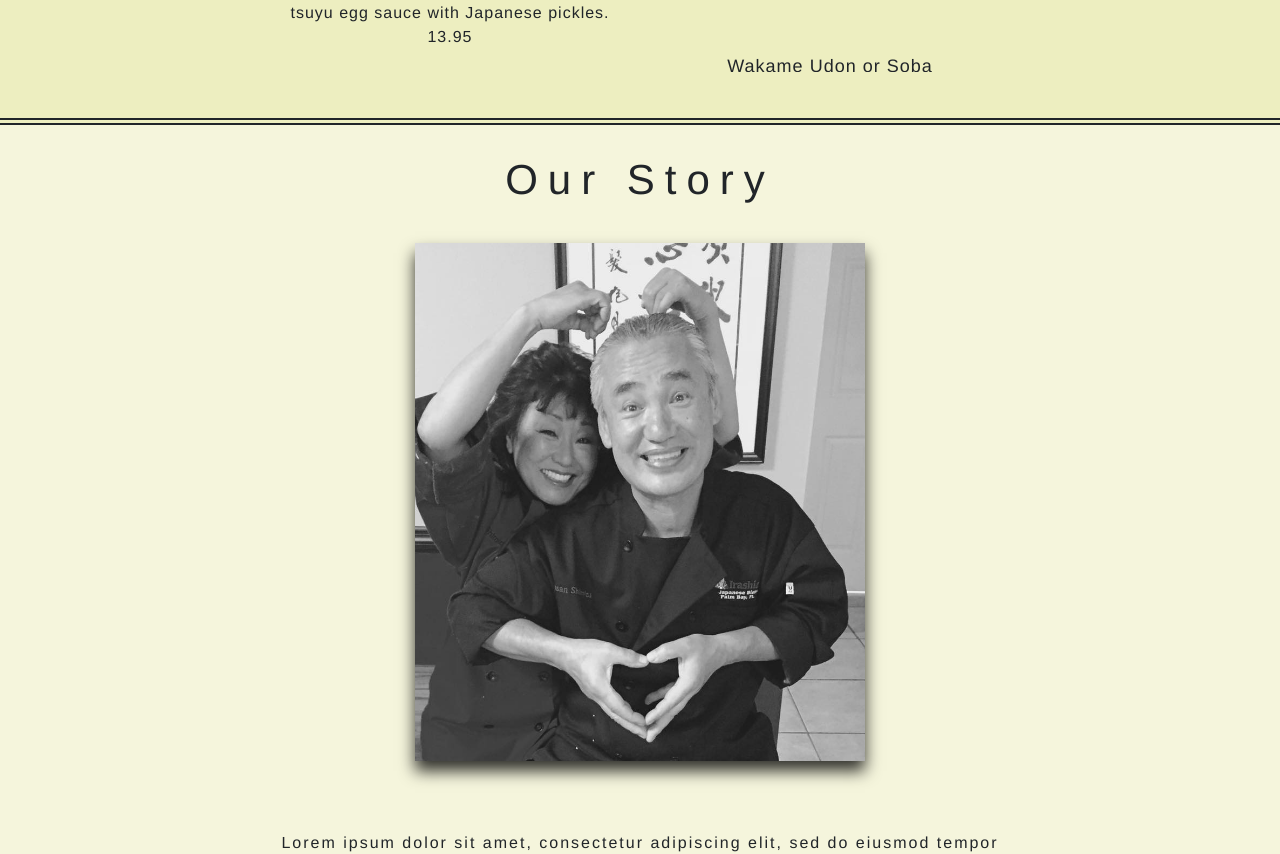
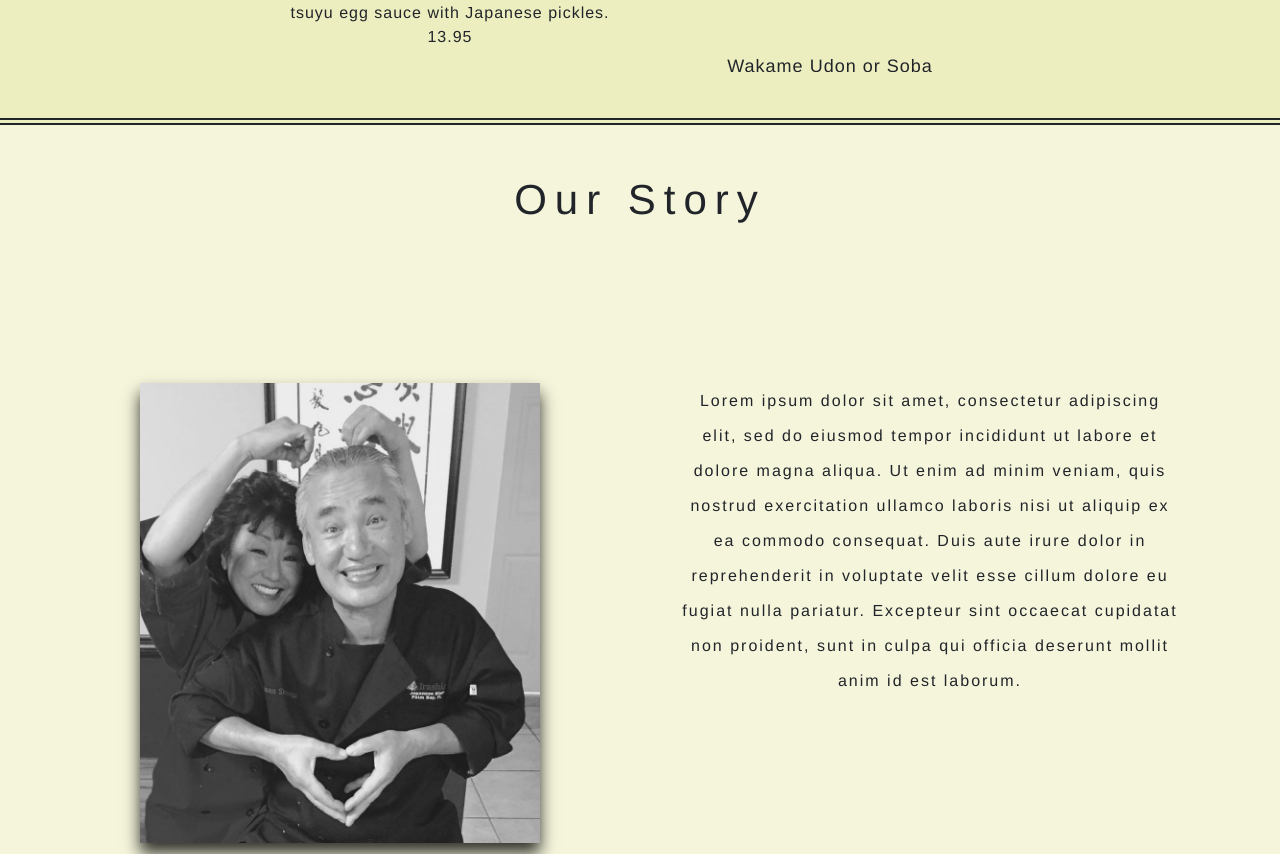
Before and after one commit to barrera713/Irashiai-Bistro, a React (Create React App) app in the folder website/: page / in a window 1280 px wide. Shown: the part 2745-3599 px from the top of the page. Built offline with nearby package versions, Linux system fonts and the light colour scheme; a web font is replaced by a local one.

Commit message:
used flexbox for About section instead

```diff
--- a/website/src/App.css
+++ b/website/src/App.css
@@ -432,9 +432,8 @@ body {
 
 .about-section {
   display: flex;
-  align-items: center;
-  flex-direction: column;
-
+  justify-content: space-between;
+  padding: 50px;
   -webkit-animation-name: slideUp;
   -webkit-duration: 1s;
   animation-name: slideUp;
@@ -442,22 +441,28 @@ body {
 }
 
 
-.about-img h3 {
+.our-story {
   font-size: 42px;
   font-weight: 300;
-  padding: 30px;
-  letter-spacing: 10px;
+  padding: 50px 0;
+  letter-spacing: 8px;
 }
 
+.about-img {
+  flex: 2;
+  padding: 50px;
+}
+
+
+
 .about-img img {
-  max-width: 450px;
+  max-width: 400px;
   height: auto;
   box-shadow : 0px 10px 15px 0px rgba(0, 0, 0, 0.801);
 }
 
 .about-content {
-  width: 70%;
-  margin-top: 20px;
+  max-width: 600px;
   padding: 50px;
   font-size: 16px;
   letter-spacing: 1px;
@@ -465,15 +470,16 @@ body {
 
 .about-content p {
   font-size: 16px;
+  line-height: 35px;
   letter-spacing: 2px;
 }
 
 
 
 
+/* About section end */
 
 
-/* About section end */
 
 
 
--- a/website/src/Components/About.js
+++ b/website/src/Components/About.js
@@ -5,15 +5,17 @@ export default function About() {
 
     window.scrollTo(0, 0);
 
-    return(<div className="about-section">
+    return(<div>
+    <h3 className="our-story">Our Story</h3>
+    <div className="about-section">
         <div className="about-img">
-            <h3>Our Story</h3>
             <img src='/mimi-kansan.jpg' alt=''/>
         </div>
         <div className="about-content">
             <p>Lorem ipsum dolor sit amet, consectetur adipiscing elit, sed do eiusmod tempor incididunt ut labore et dolore magna aliqua. Ut enim ad minim veniam, quis nostrud exercitation ullamco laboris nisi ut aliquip ex ea commodo consequat. Duis aute irure dolor in reprehenderit in voluptate velit esse cillum dolore eu fugiat nulla pariatur. Excepteur sint occaecat cupidatat non proident, sunt in culpa qui officia deserunt mollit anim id est laborum.
             </p>
         </div>
+    </div>
     </div>)
 
 }
```
